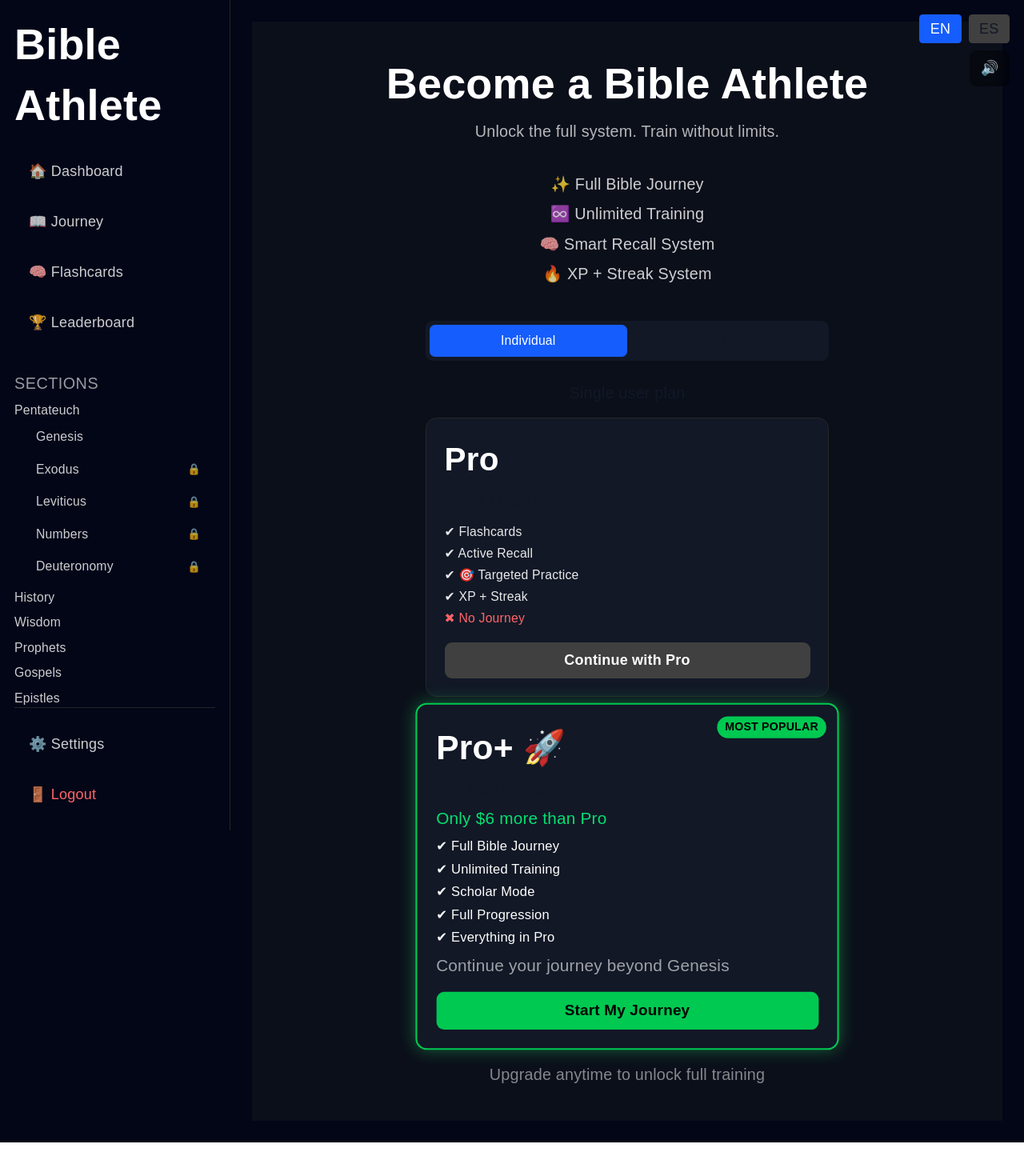
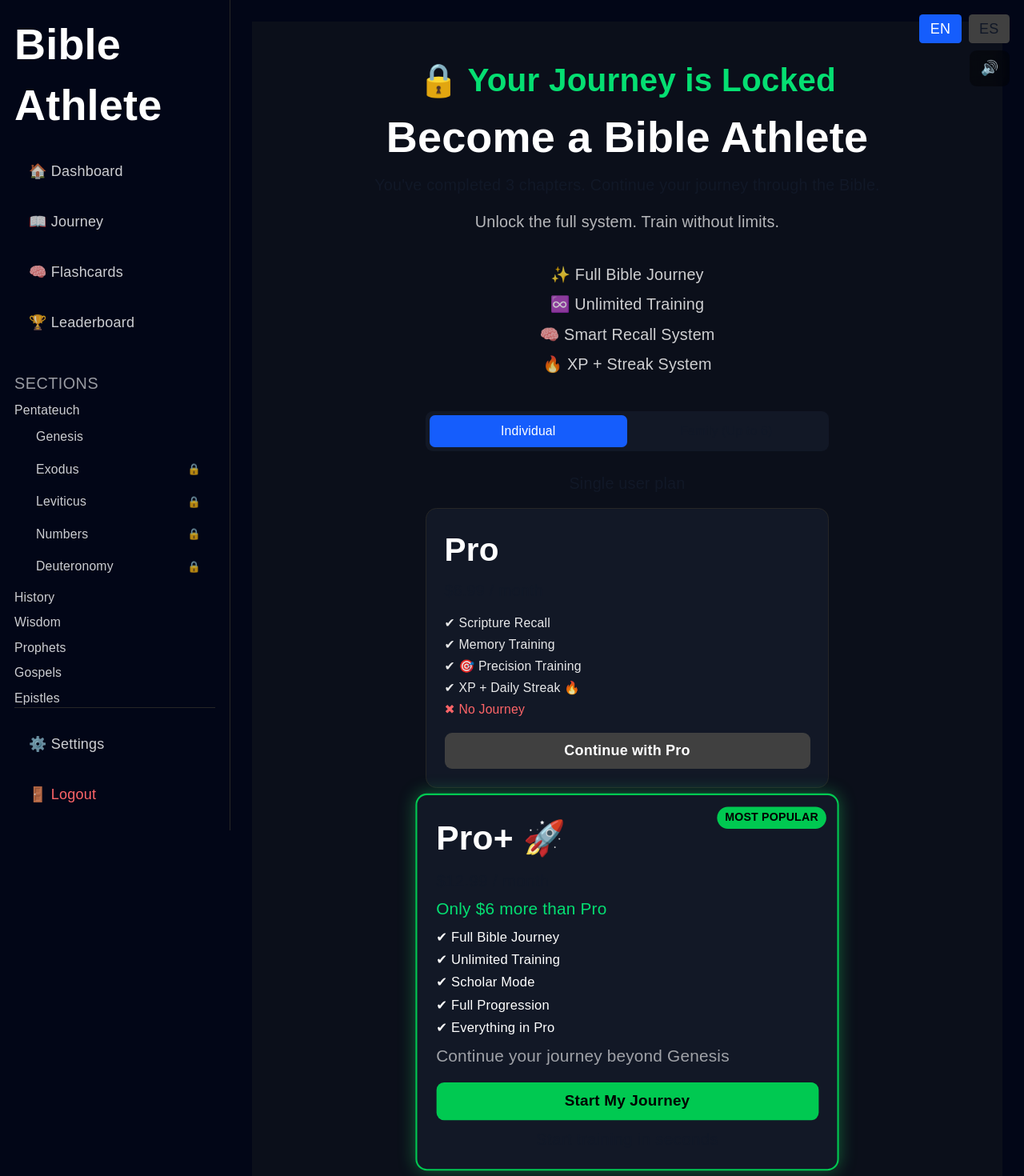
Before and after one commit to sdasent25/bible-mastery-app, a Next.js app: page /upgrade in a window 1280 px wide. Shown: the top 1470 px of the page at 80% size. Built offline with nearby package versions, Linux system fonts and the light colour scheme; no server answers.

Commit message:
Add final conversion polish to paywall

```diff
--- a/components/Paywall.tsx
+++ b/components/Paywall.tsx
@@ -12,9 +12,17 @@ export default function Paywall({ onSelectPlan }: PaywallProps) {
 
   return (
     <div className="min-h-screen bg-[#0B0F1A] text-white flex flex-col items-center px-4 py-10">
+      <h2 className="text-center text-sm text-green-400 mb-2">
+        🔒 Your Journey is Locked
+      </h2>
+
       <h1 className="text-3xl font-bold text-center mb-3">
         Become a Bible Athlete
       </h1>
+
+      <p className="text-center text-gray-300 mb-4 text-sm">
+        You&apos;ve completed 3 chapters. Continue your journey through the Bible.
+      </p>
 
       <p className="text-center text-white/70 mb-8">
         Unlock the full system. Train without limits.
@@ -61,10 +69,10 @@ export default function Paywall({ onSelectPlan }: PaywallProps) {
           </p>
 
           <ul className="text-sm space-y-1 text-white/90">
-            <li>✔ Flashcards</li>
-            <li>✔ Active Recall</li>
-            <li>✔ 🎯 Targeted Practice</li>
-            <li>✔ XP + Streak</li>
+            <li>✔ Scripture Recall</li>
+            <li>✔ Memory Training</li>
+            <li>✔ 🎯 Precision Training</li>
+            <li>✔ XP + Daily Streak 🔥</li>
             <li className="text-red-400">✖ No Journey</li>
           </ul>
 
@@ -114,12 +122,20 @@ export default function Paywall({ onSelectPlan }: PaywallProps) {
           >
             Start My Journey
           </button>
+
+          <p className="text-xs text-center text-gray-400 mt-2">
+            Start training in seconds
+          </p>
         </div>
       </div>
 
       <p className="text-xs text-white/50 mt-6">
         Upgrade anytime to unlock full training
       </p>
+
+      <p className="text-xs text-gray-500 mt-6">
+        Cancel anytime • No commitment
+      </p>
     </div>
   )
 }
```
